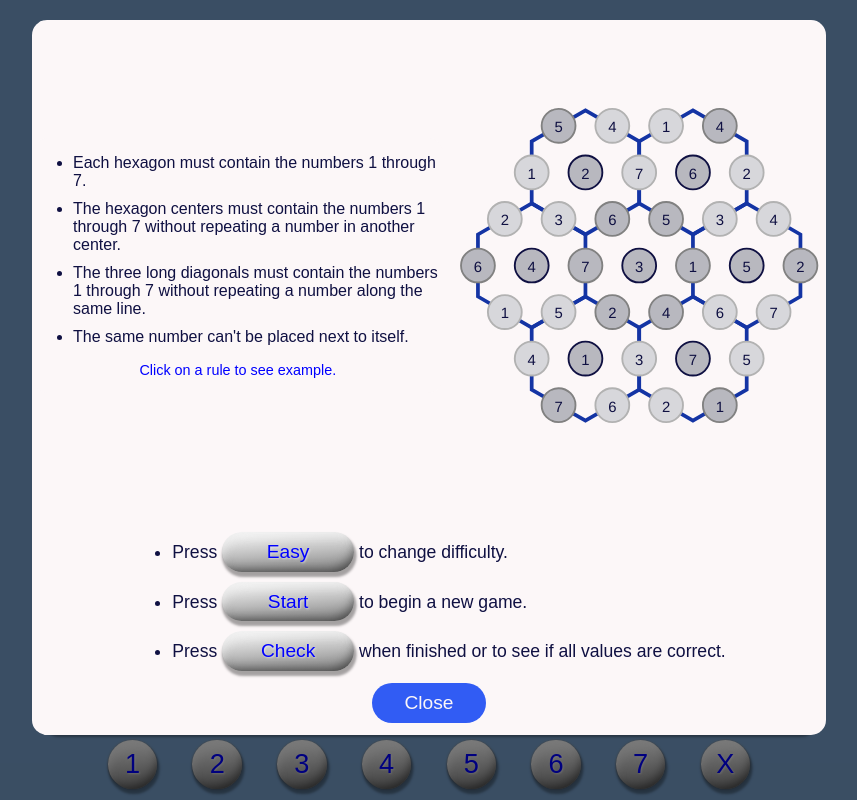
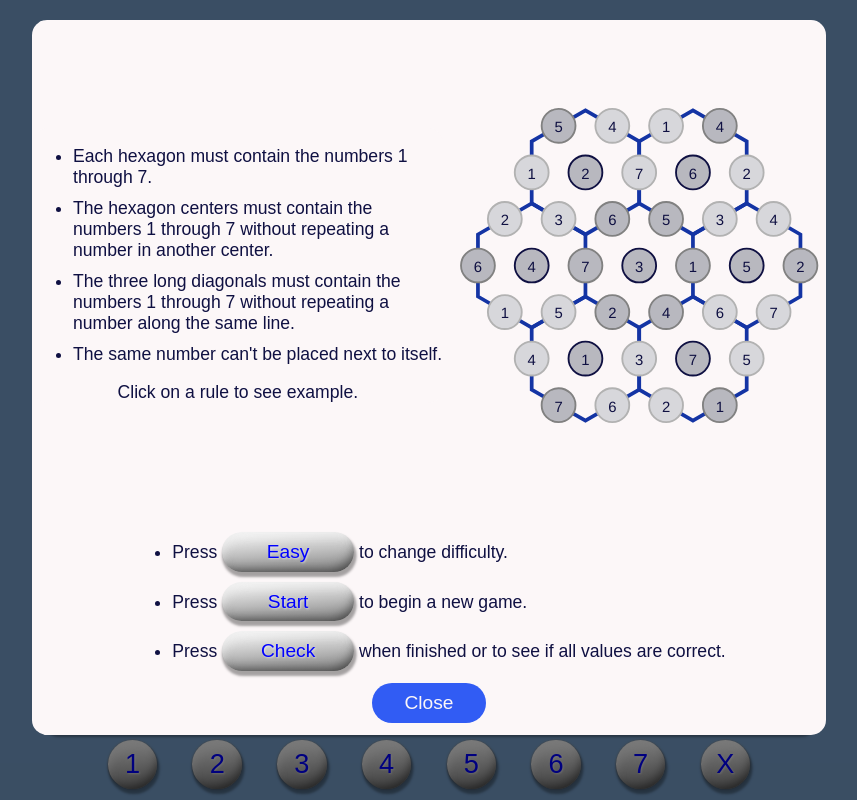
Before and after one commit to jderouin1969/game-app, a React (Vite) app: page / in a window 1280 px wide. Both pictures are taken after a click on the button "Directions". Shown: the whole page, without its empty margins (211-1068 px from the left). Built offline with nearby package versions, Linux system fonts and the light colour scheme.

Commit message:
Font actually fixed

```diff
--- a/src/App.css
+++ b/src/App.css
@@ -147,6 +147,14 @@ code {
   justify-self: center;
   grid-column: 1 / 3;
   grid-row: 2;
+}
+.directions-p{
+  color: var(--fontDark);
+  font-size: var(--text-base);
+  margin-top: 0;
+  margin-bottom: 0;
+  padding-top: 0;
+  text-align: center;
 }
 .directions-game-list {
   background-color: var(--offWhite);
--- a/src/App.jsx
+++ b/src/App.jsx
@@ -20,11 +20,13 @@ function HexaduGame(){
   (function() {
     const gameSize = Math.min(window.innerWidth, window.innerHeight) * .99;
     if (window.innerWidth > window.innerHeight){
+      document.documentElement.style.setProperty('--text-directions', '1.1rem');
       document.documentElement.style.setProperty('--text-base', '1.1rem');
       document.documentElement.style.setProperty('--text-lg', '1.2rem');
       document.documentElement.style.setProperty('--text-xl', '1.7rem');
     } else {
-      document.documentElement.style.setProperty('--text-base', '.9rem');
+      document.documentElement.style.setProperty('--text-directions', '.8rem');
+      document.documentElement.style.setProperty('--text-base', '.8rem');
       document.documentElement.style.setProperty('--text-lg', '1rem');
       document.documentElement.style.setProperty('--text-xl', '1.6rem');
     }
@@ -33,12 +35,12 @@ function HexaduGame(){
   function setDynamicSize() {
     const gameSize = Math.min(window.innerWidth, window.innerHeight) * .99;
     if (window.innerWidth > window.innerHeight){
-      document.documentElement.style.setProperty('--text-directions', '1.2rem');
+      document.documentElement.style.setProperty('--text-directions', '1.1rem');
       document.documentElement.style.setProperty('--text-base', '1.1rem');
       document.documentElement.style.setProperty('--text-lg', '1.2rem');
       document.documentElement.style.setProperty('--text-xl', '1.7rem');
     } else {
-      document.documentElement.style.setProperty('--text-directions', '.65rem');
+      document.documentElement.style.setProperty('--text-directions', '.8rem');
       document.documentElement.style.setProperty('--text-base', '.8rem');
       document.documentElement.style.setProperty('--text-lg', '1rem');
       document.documentElement.style.setProperty('--text-xl', '1.6rem');
--- a/src/components/modals.jsx
+++ b/src/components/modals.jsx
@@ -147,8 +147,7 @@ export function DirectionsDialog(props) {
               onMouseOut={() => handleMouseOut()}>
               The same number can't be placed next to itself.</li>
           </ul>
-          <p style={{color: data.color.fontBlue, fontSize: '.9rem',
-            marginTop: '0', paddingTop: '0', textAlign: 'center'}}>
+          <p className='directions-p' >
             Click on a rule to see example.
           </p>
         </div>
```
Also changed, not shown: 4 other files (tests, documents, lock files or other folders).
